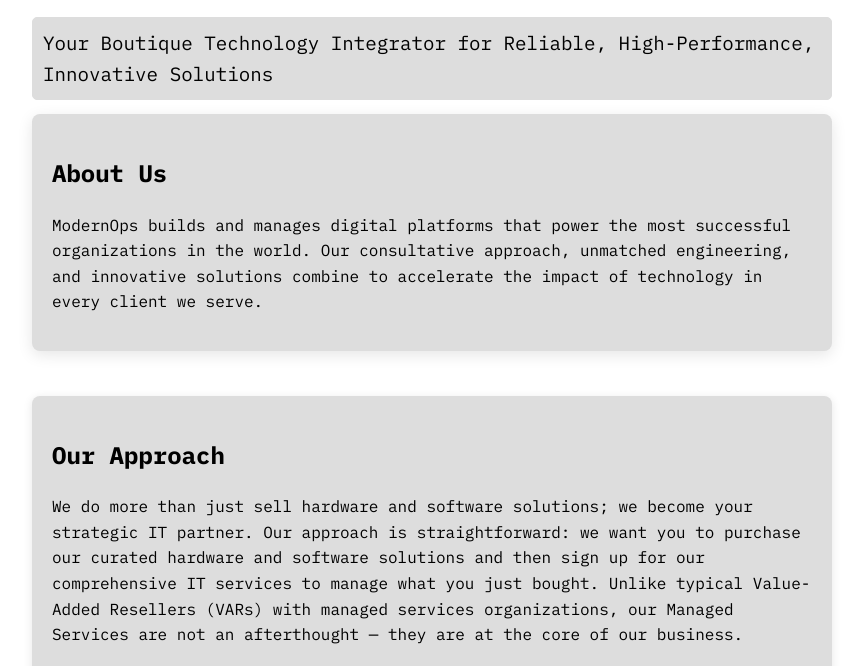
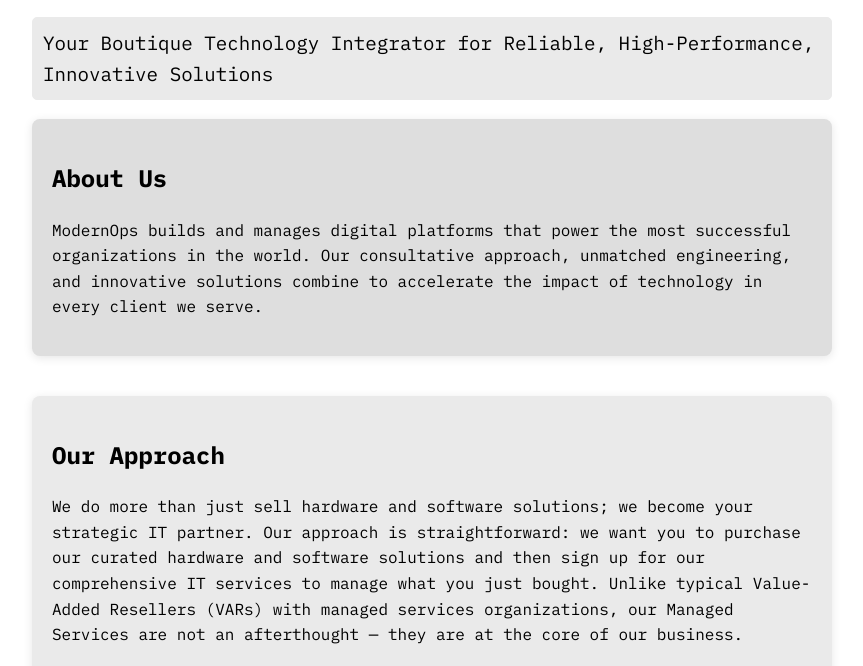
Before and after one commit to pmoffe/mops-site, a plain HTML site: page index.html in a window 1280 px wide. In both pictures the pointer is over the element 640 px from the left and 371 px from the top of the page. Shown: the part 134-800 px from the top of the page, without its empty margins (208-1071 px from the left). Drawn offline with Linux system fonts and the light colour scheme; some icons are missing.

Commit message:
changed .section hover and .contact hover

```diff
--- a/css/style.css
+++ b/css/style.css
@@ -1,8 +1,9 @@
 @import url('https://fonts.googleapis.com/css2?family=IBM+Plex+Mono:wght@300;400;700&display=swap');
 :root {
     --bg-color: #fff;
+    --brightness: brightness(.95);
     --text-color: #000;
-    --border-color: #ddd;
+    --border-color: #eaeaea;
     --box-shadow-color: rgba(0, 0, 0, 0.1);
     --footer-color: #888;
     --logo-filter: invert(0);
@@ -10,6 +11,7 @@
 @media (prefers-color-scheme: dark) {
     :root {
         --bg-color: #000;
+        --brightness: brightness(1.3);
         --text-color: #f5f5f5;
         --border-color: #444;
         --box-shadow-color: rgba(255, 255, 255, 0.2);
@@ -109,8 +111,9 @@
     transition: transform 0.2s ease-in-out, box-shadow 0.2s ease-in-out;
 }
 .section:hover {
-    transform: translateY(-5px);
-    box-shadow: 0 4px 15px var(--box-shadow-color);
+    /*transform: translateY(-5px);
+    box-shadow: 0 4px 15px var(--box-shadow-color);*/
+    filter: var(--brightness);
 }
 .contact {
     margin-top: 40px;
@@ -125,6 +128,7 @@
 .contact:hover {
     transform: translateY(-5px);
     box-shadow: 0 4px 15px var(--box-shadow-color);
+    filter: var(--brightness);
 }
 .contact .chat-icon {
     position: absolute;
```
